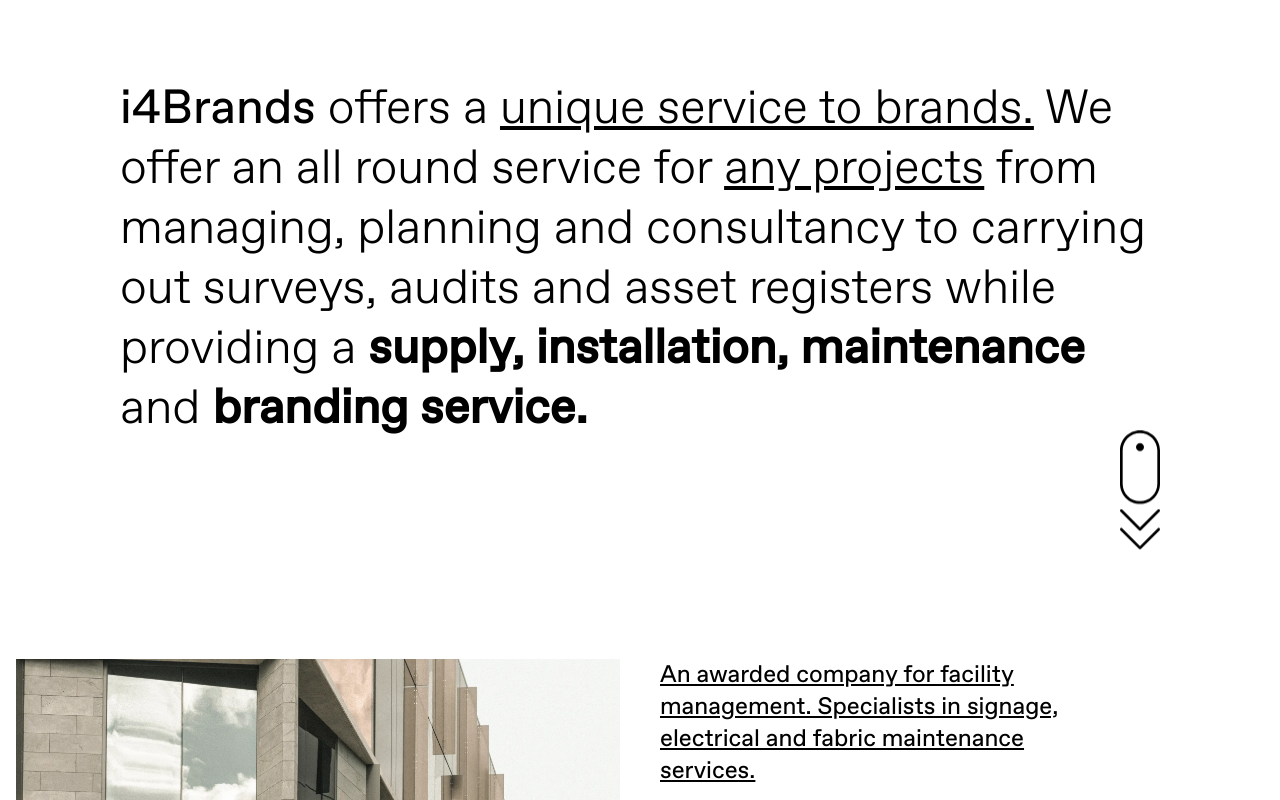
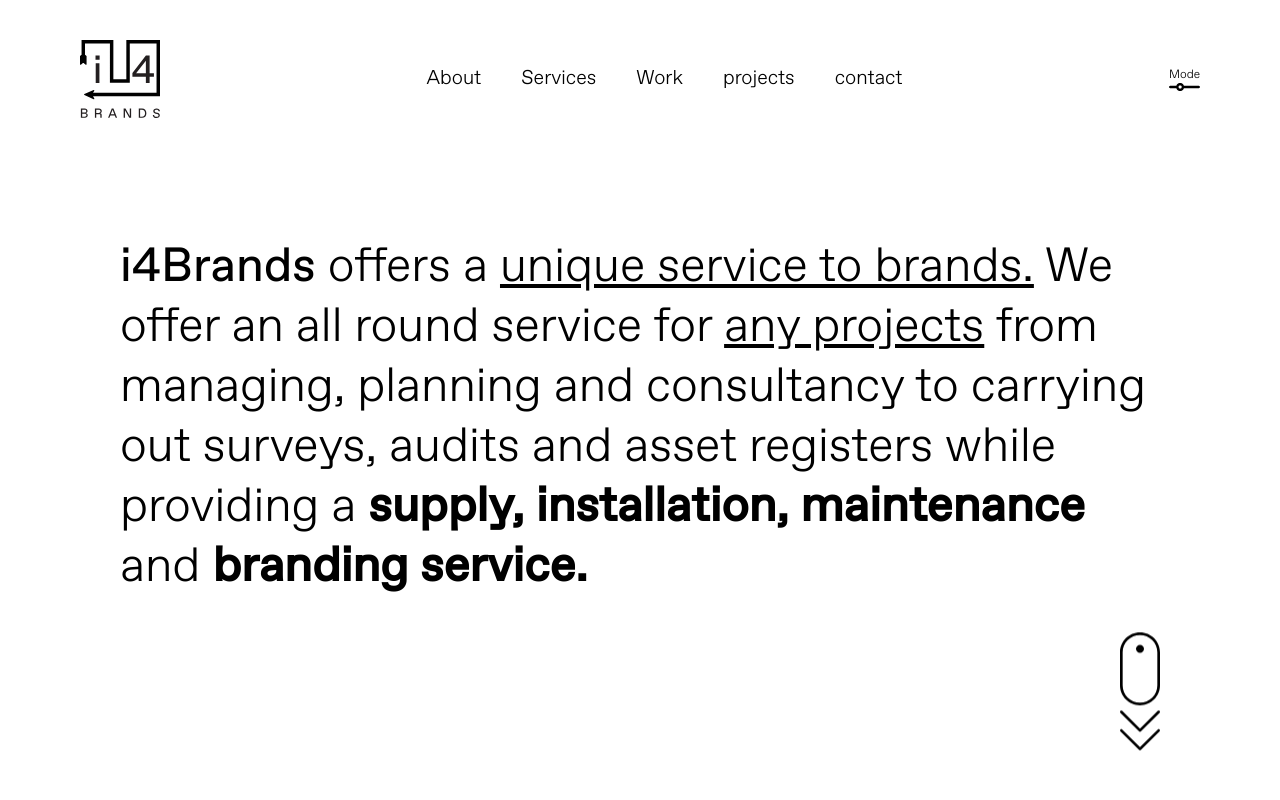
Before and after one commit to NiallColman49/i4brands, a website: page index.html in a window 1280 px wide. Shown: the top 800 px of the page. Drawn offline with Linux system fonts and the light colour scheme.

Commit message:
*Dark mode toggle added* *Hamburger menu added* *Menu Items added*

```diff
--- a/index.html
+++ b/index.html
@@ -9,14 +9,37 @@
 </head>
 
 <body class="font-favorit">
-    <section class="navigation"></section>
+    <section class="navigation mx-auto px-4 lg:px-20 flex justify-between items-center py-10">
+        <div>
+            <img src="./public/images/logo.svg" alt="i4brands logo" class="w-20">
+        </div>
+
+        <div class="hidden sm:flex">
+            <ul class="flex gap-10 text-xl font-light">
+                <li>About</li>
+                <li>Services</li>
+                <li>Work</li>
+                <li>projects</li>
+                <li>contact</li>
+            </ul>
+        </div>
+
+        <div class="flex sm:hidden">
+            <i class="fa-solid fa-bars text-4xl"></i>
+        </div>
+
+        <div class="hidden md:flex flex-wrap justify-center">
+            <span class="text-xs font-light">Mode</span>
+            <img src="./public/images/toggle-slider.svg" alt="toggle slider">
+        </div>
+    </section>
 
     <section class="hero-para mx-auto px-4 flex justify-center mt-10 lg:mt-20">
         <div class="w-full lg:w-5/6">
             <div>
                 <h2 class="font-light text-3xl lg:text-5xl lg:leading-tight"><span class="font-normal">i4Brands</span> offers a <span class="underline">unique service to brands.</span> We offer an all round service for <span class="underline">any projects</span> from managing, planning and consultancy to carrying out surveys, audits and asset registers while providing a <span class="font-bold">supply, installation, maintenance</span> and <span class="font-bold">branding service.</span></h2>
             </div>
-            <span class="flex justify-center mt-10 lg:justify-end lg:mt-5">
+            <span class="flex justify-center mt-10 lg:justify-end lg:mt-16">
                 <img src="./public/images/scroll-down.svg" alt="scroll down" class="w-5 animate-bounce lg:w-10">
             </span>
         </div>
@@ -45,7 +68,7 @@
     <section class="can-do mx-auto px-4 mt-10 lg:mt-28">
         <div class="w-full flex flex-wrap">
             <div class="w-full lg:pr-5 lg:w-1/2">
-                <h3 class="text-2xl underline w-full mt-10 lg:mt-0 lg:w-4/5">i4Brands work in the hospitality, retail, leisure, education and entertainment sectors.</h3>
+                <h3 data-mh="heading" class="text-2xl underline w-full mt-10 lg:mt-0 lg:w-4/5">i4Brands work in the hospitality, retail, leisure, education and entertainment sectors.</h3>
 
                 <p class="mt-10 font-light lg:w-4/5">i4Brands is part of Dining Table Ventures and work alongside elec360 and Install360 which allows us to offer an array of services to carry out any projects you may have. We have access to an extensive list of specialist preferred service partners which means we can guarantee a professional service 24 hours a day 7 days a week should we be required.
                 </p>
@@ -61,7 +84,7 @@
             </div>
 
             <div class="w-full mt-20 lg:mt-0 lg:pl-5 lg:w-1/2">
-                <h4 class="text-2xl underline w-full lg:w-4/5">i4Brands work with clients to provide a service that matches their requirements.</h4>
+                <h3 data-mh="heading" class="text-2xl underline w-full lg:w-4/5">i4Brands work with clients to provide a service that matches their requirements.</h4>
 
                 <p class="mt-10 font-light lg:w-4/5">We work from maintenance portals such as Access Maintain and Concerto to give the fastest and most accurate service possible while recording all the necessary information in real time and controlling incoming work daily. i4Brands build asset registers for each site which in turn gives us the knowledge of assets, equipment fand materials for future visits, keeping costs to a minimum.
                 </p>
@@ -153,6 +176,9 @@
             </p>
         </div>
     </section>
+
+    <script src="https://kit.fontawesome.com/b838f5a310.js" crossorigin="anonymous"></script>
+
 </body>
 
 </html>
```
Also changed, not shown: dist/output.css, public/images/toggle-slider.svg (added).
